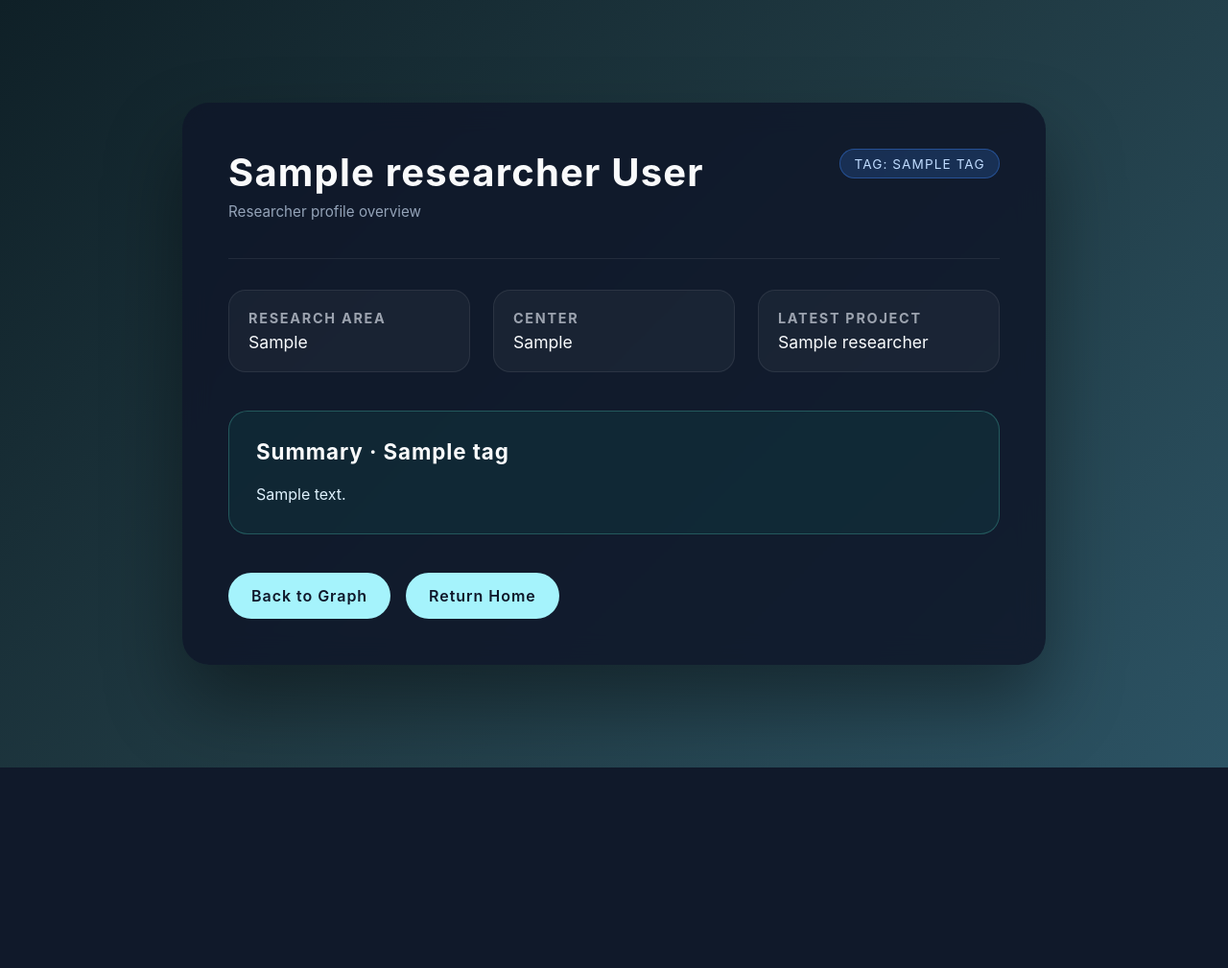
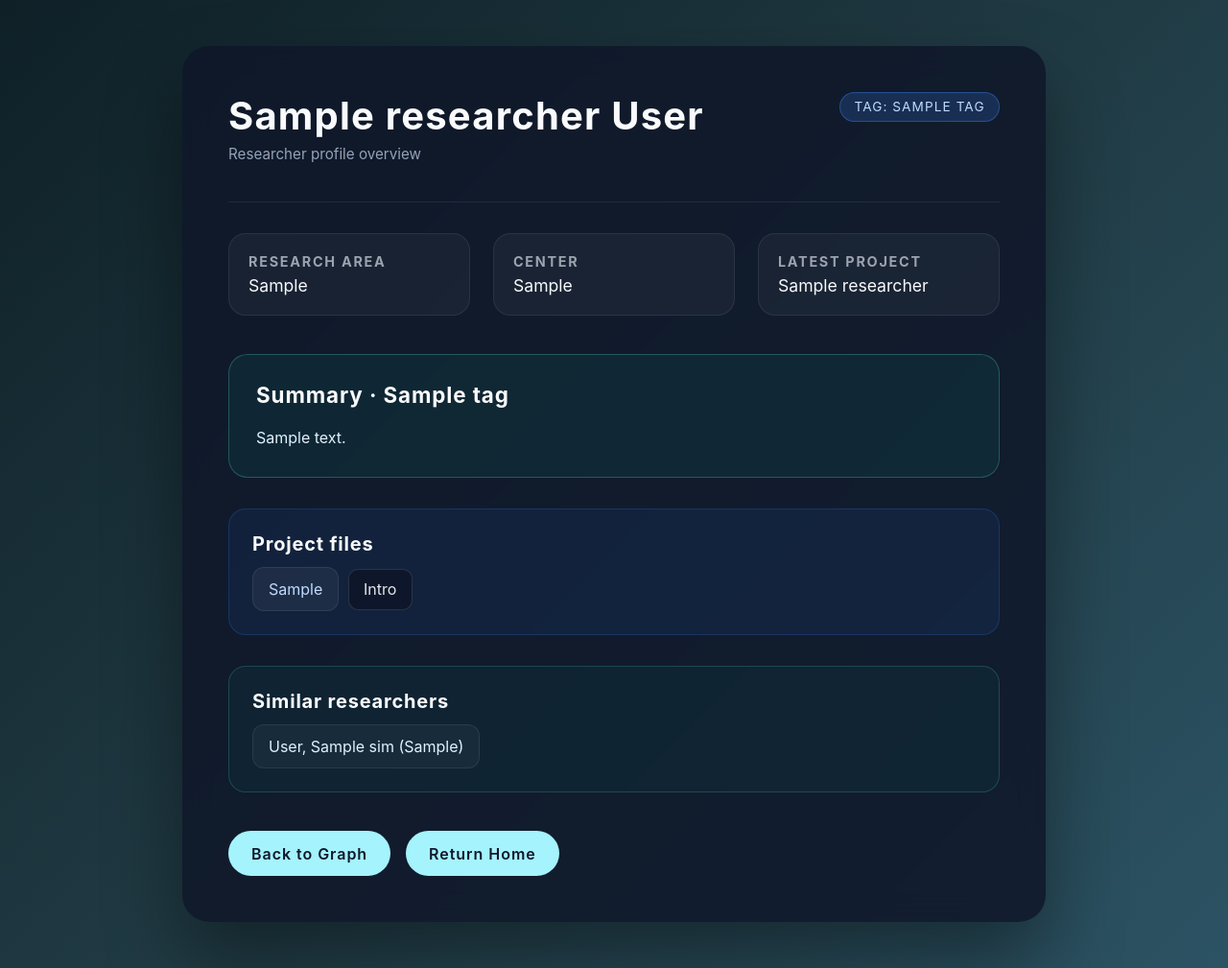
Before and after one commit to sivt-famaf/mapa-ciencia-unc, a FastAPI app: template mapa_ciencia_unc/templates/researcher.html in a window 1280 px wide. Shown: the whole page at 96% size. Before the commit the page ends 800 px from the top, so only its background shows below. Run offline with FastAPI, Linux system fonts and the light colour scheme; the template is opened without the code that fills it: most values are stand-ins (such as "Sample title", 1, 10 or a date in 2020); parts of the project's set-up code (start-up, migrations or seed data) failed here and were passed over.

Commit message:
include projects and similar researchers to detail page

```diff
--- a/mapa_ciencia_unc/db.py
+++ b/mapa_ciencia_unc/db.py
@@ -1,6 +1,6 @@
 from beanie import init_beanie
-from motor.motor_asyncio import AsyncIOMotorClient
 import os
+from pymongo import AsyncMongoClient
 from mapa_ciencia_unc.models.researcher import Researcher
 from mapa_ciencia_unc.models.article import Article
 from mapa_ciencia_unc.models.project import Project, ProjectExtractedIntro
@@ -12,7 +12,7 @@ async def init_db():
     host = os.getenv("MONGO_HOST", "mongo")
     port = os.getenv("MONGO_PORT", 27018)
     mongo_uri = f"mongodb://{user}:{password}@{host}:{port}"
-    client = AsyncIOMotorClient(mongo_uri)
+    client = AsyncMongoClient(mongo_uri)
     db = client[os.getenv("MONGO_DB")]
 
     await init_beanie(
--- a/mapa_ciencia_unc/templates/researcher.html
+++ b/mapa_ciencia_unc/templates/researcher.html
@@ -113,6 +113,102 @@
         margin-bottom: 0;
         line-height: 1.6;
         color: #e0f2fe;
+      }
+      section.downloads {
+        margin-top: 2rem;
+        padding: 1.5rem;
+        border-radius: 18px;
+        background: rgba(59, 130, 246, 0.08);
+        border: 1px solid rgba(59, 130, 246, 0.2);
+      }
+      section.downloads h2 {
+        margin: 0 0 0.75rem;
+        font-size: 1.25rem;
+        letter-spacing: 0.04em;
+      }
+      section.similar {
+        margin-top: 2rem;
+        padding: 1.5rem;
+        border-radius: 18px;
+        background: rgba(15, 118, 110, 0.1);
+        border: 1px solid rgba(94, 234, 212, 0.18);
+      }
+      section.similar h2 {
+        margin: 0 0 0.75rem;
+        font-size: 1.25rem;
+        letter-spacing: 0.04em;
+      }
+      .similar-list {
+        list-style: none;
+        padding: 0;
+        margin: 0;
+        display: grid;
+        gap: 0.6rem;
+      }
+      .similar-item a {
+        display: inline-flex;
+        align-items: center;
+        gap: 0.5rem;
+        padding: 0.75rem 1rem;
+        border-radius: 12px;
+        background: rgba(255, 255, 255, 0.04);
+        border: 1px solid rgba(255, 255, 255, 0.08);
+        color: #e0f2fe;
+        text-decoration: none;
+        transition: transform 0.15s ease, background 0.2s ease, border-color 0.2s ease;
+      }
+      .similar-item a:hover {
+        transform: translateY(-1px);
+        background: rgba(255, 255, 255, 0.08);
+        border-color: rgba(255, 255, 255, 0.18);
+      }
+      .download-list {
+        list-style: none;
+        padding: 0;
+        margin: 0;
+        display: grid;
+        gap: 0.75rem;
+      }
+      .download-item {
+        display: flex;
+        align-items: center;
+        gap: 0.6rem;
+        flex-wrap: wrap;
+      }
+      .download-item a {
+        display: inline-flex;
+        align-items: center;
+        gap: 0.5rem;
+        padding: 0.75rem 1rem;
+        border-radius: 12px;
+        background: rgba(255, 255, 255, 0.05);
+        border: 1px solid rgba(255, 255, 255, 0.08);
+        color: #bfdbfe;
+        text-decoration: none;
+        transition: transform 0.15s ease, background 0.2s ease, border-color 0.2s ease;
+      }
+      .download-item a:hover {
+        transform: translateY(-1px);
+        background: rgba(255, 255, 255, 0.08);
+        border-color: rgba(255, 255, 255, 0.2);
+      }
+      .intro-btn {
+        display: inline-flex;
+        align-items: center;
+        gap: 0.4rem;
+        padding: 0.65rem 0.95rem;
+        border-radius: 10px;
+        border: 1px solid rgba(255, 255, 255, 0.12);
+        background: rgba(15, 23, 42, 0.9);
+        color: #e5e7eb;
+        cursor: pointer;
+        font: inherit;
+        transition: transform 0.15s ease, background 0.2s ease, border-color 0.2s ease;
+      }
+      .intro-btn:hover {
+        transform: translateY(-1px);
+        background: rgba(255, 255, 255, 0.05);
+        border-color: rgba(255, 255, 255, 0.2);
       }
       .summary-empty {
         padding: 1rem 1.25rem;
@@ -249,6 +345,44 @@
       </div>
       {% endif %}
 
+      {% if projects %}
+      <section class="downloads">
+        <h2>Project files</h2>
+        <ul class="download-list">
+          {% for project in projects %}
+          <li class="download-item">
+            <a href="{{ project.download_url }}" target="_blank" rel="noopener">
+              {{ project.codigo_tramite }}
+            </a>
+            <button
+              class="intro-btn"
+              type="button"
+              data-intro="{{ project.intro }}"
+              data-code="{{ project.codigo_tramite }}"
+            >
+              Intro
+            </button>
+          </li>
+          {% endfor %}
+        </ul>
+      </section>
+      {% endif %}
+
+      {% if similar_researchers %}
+      <section class="similar">
+        <h2>Similar researchers</h2>
+        <ul class="similar-list">
+          {% for sim in similar_researchers %}
+          <li class="similar-item">
+            <a href="/researcher/{{ sim.researcher_id }}{% if tag %}?tag={{ tag }}{% endif %}">
+              {{ sim.last_name }}, {{ sim.name }} ({{ sim.research_center }})
+            </a>
+          </li>
+          {% endfor %}
+        </ul>
+      </section>
+      {% endif %}
+
       <div class="actions">
         <a href="/graph{% if researcher.tag %}?tag={{ researcher.tag }}{% endif %}">
           Back to Graph
@@ -302,6 +436,15 @@
           projectText.setAttribute('data-full-text', fullText);
           projectText.textContent = truncateText(fullText, 30);
         }
+
+        // Wire intro buttons to open modal with intro text
+        document.querySelectorAll('.intro-btn').forEach((btn) => {
+          btn.addEventListener('click', () => {
+            const intro = btn.dataset.intro || 'No introduction available.';
+            const code = btn.dataset.code || 'Project';
+            openModal(`Intro · ${code}`, intro);
+          });
+        });
       });
 
       function openModal(title, text) {
```
Also changed, not shown: mapa_ciencia_unc/routers/frontend.py (+85 -1 lines), mapa_ciencia_unc/routers/projects.py (+45 -0 lines).
